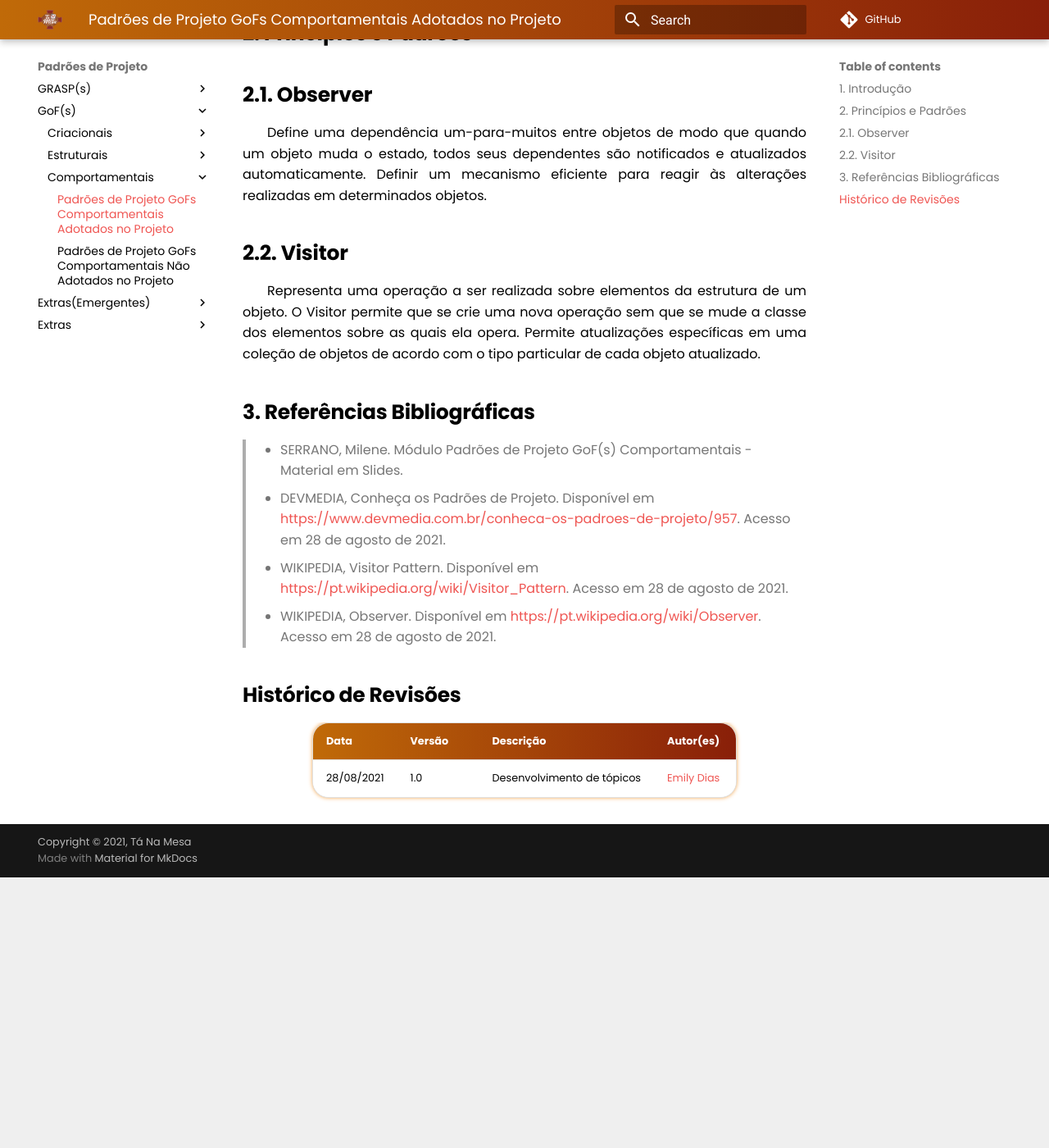
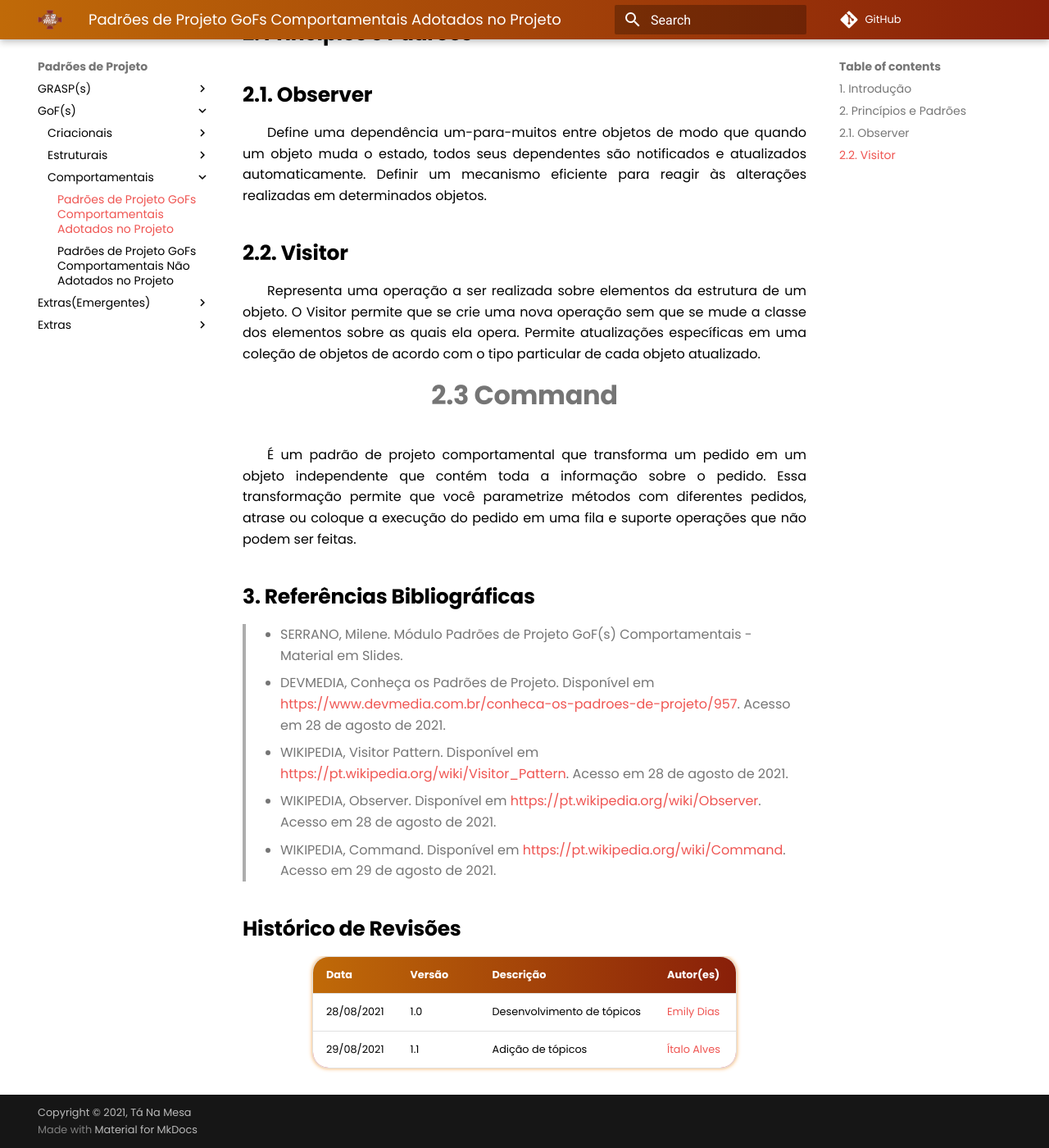
Before and after one commit to UnBArqDsw2021-1/2021.1_G02_TaNaMesa_docs, an MkDocs documentation site: the page built from docs/3-Padroes-de-Projeto/GoFs/Comportamentais/Padroes-Adotados-no-Projeto.md, in a window 1280 px wide and 1400 px high, scrolled down 702 px. Shown: the whole window at 82% size. Built offline with MkDocs 1.6.1 and Material for MkDocs 9.7.7, drawn with Linux system fonts in a browser that asks for light colours; comment, search, counter and statistics services are not loaded; before the commit the page ends 1772 px from its top, so only the background shows below that.

Commit message:
(#100) Adiciona tópico GoFs 2.3 Command

```diff
--- a/docs/3-Padroes-de-Projeto/GoFs/Comportamentais/Padroes-Adotados-no-Projeto.md
+++ b/docs/3-Padroes-de-Projeto/GoFs/Comportamentais/Padroes-Adotados-no-Projeto.md
@@ -18,15 +18,21 @@
 
 Representa uma operação a ser realizada sobre elementos da estrutura de um objeto. O Visitor permite que se crie uma nova operação sem que se mude a classe dos elementos sobre as quais ela opera. Permite atualizações específicas em uma coleção de objetos de acordo com o tipo particular de cada objeto atualizado.
 
+# 2.3 Command
+
+É um padrão de projeto comportamental que transforma um pedido em um objeto independente que contém toda a informação sobre o pedido. Essa transformação permite que você parametrize métodos com diferentes pedidos, atrase ou coloque a execução do pedido em uma fila e suporte operações que não podem ser feitas.
+
 ## 3. Referências Bibliográficas
 
 > - SERRANO, Milene. Módulo Padrões de Projeto GoF(s) Comportamentais - Material em Slides.
 > - DEVMEDIA, Conheça os Padrões de Projeto. Disponível em <https://www.devmedia.com.br/conheca-os-padroes-de-projeto/957>. Acesso em 28 de agosto de 2021.
 > - WIKIPEDIA, Visitor Pattern. Disponível em <https://pt.wikipedia.org/wiki/Visitor_Pattern>. Acesso em 28 de agosto de 2021.
 > - WIKIPEDIA, Observer. Disponível em <https://pt.wikipedia.org/wiki/Observer>. Acesso em 28 de agosto de 2021.
+> - WIKIPEDIA, Command. Disponível em <https://pt.wikipedia.org/wiki/Command>. Acesso em 29 de agosto de 2021.
 
 ## Histórico de Revisões
 
-| Data       | Versão | Descrição                  | Autor(es)                                 |
-| :--------- | :----- | :------------------------- | :---------------------------------------- |
-| 28/08/2021 | 1.0    | Desenvolvimento de tópicos | [Emily Dias](https://github.com/emysdias) |
+| Data       | Versão | Descrição                  | Autor(es)                                    |
+| :--------- | :----- | :------------------------- | :------------------------------------------- |
+| 28/08/2021 | 1.0    | Desenvolvimento de tópicos | [Emily Dias](https://github.com/emysdias)    |
+| 29/08/2021 | 1.1    | Adição de tópicos          | [Ítalo Alves](https://github.com/alvesitalo) |
```
